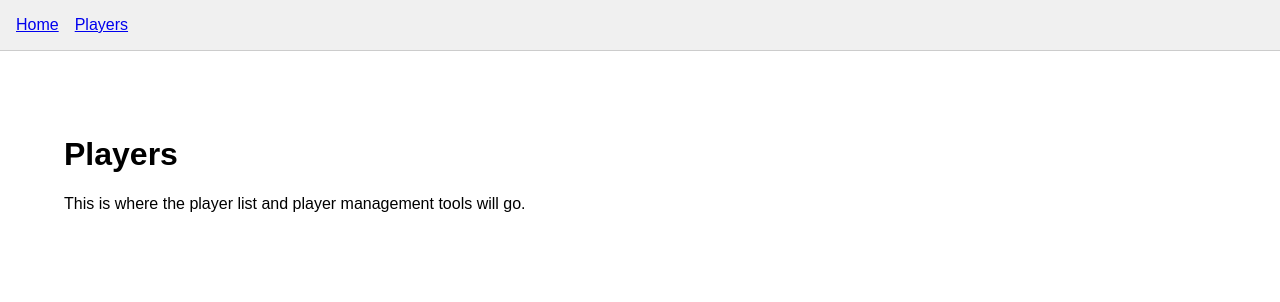
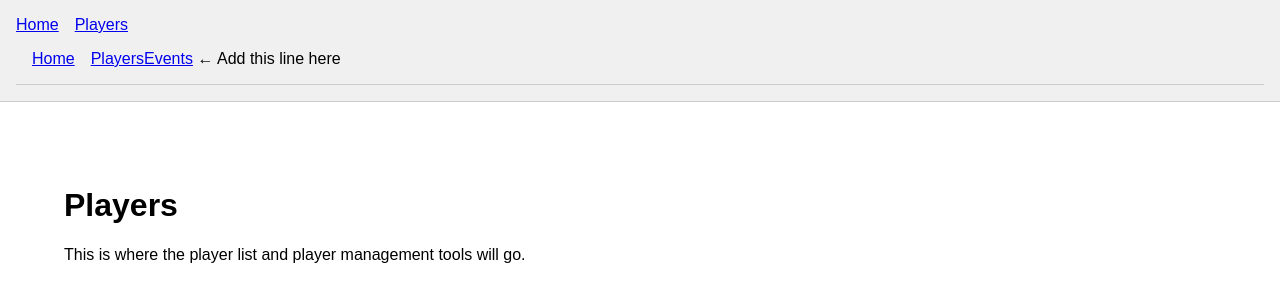
Before and after one commit to Jonesy55-Golf/Golf-Platform, a Next.js app: page / in a window 1280 px wide. Shown: the top 302 px of the page. Built offline with nearby package versions, Linux system fonts and the light colour scheme.

Commit message:
Add events tab

```diff
--- a/app/layout.tsx
+++ b/app/layout.tsx
@@ -21,6 +21,17 @@ export default function RootLayout({
         >
           <a href="/" style={{ marginRight: "1rem" }}>Home</a>
           <a href="/players">Players</a>
+         <nav
+  style={{
+    background: "#f0f0f0",
+    padding: "1rem",
+    borderBottom: "1px solid #ccc",
+  }}
+>
+  <a href="/" style={{ marginRight: "1rem" }}>Home</a>
+  <a href="/players">Players</a>
+  <a href="/events">Events</a>   ← Add this line here
+</nav>
         </nav>
 
         {/* Page Content */}
```
